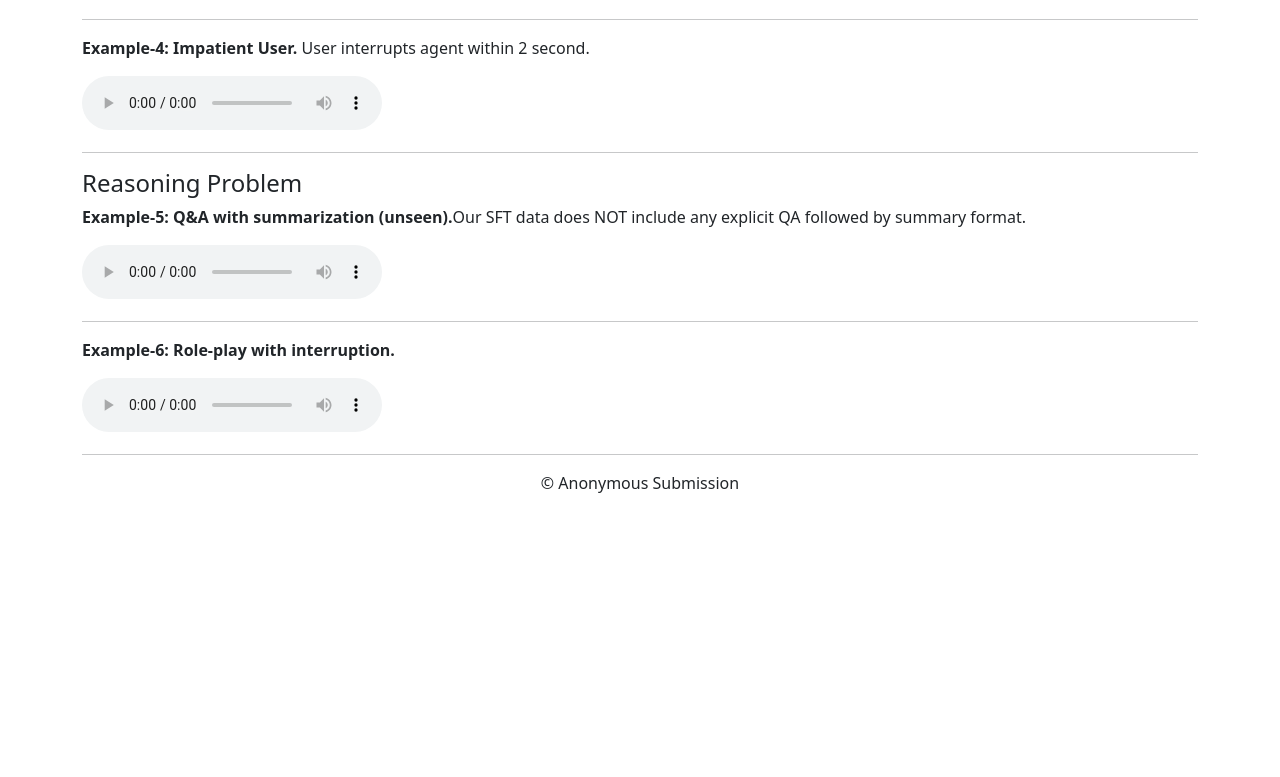
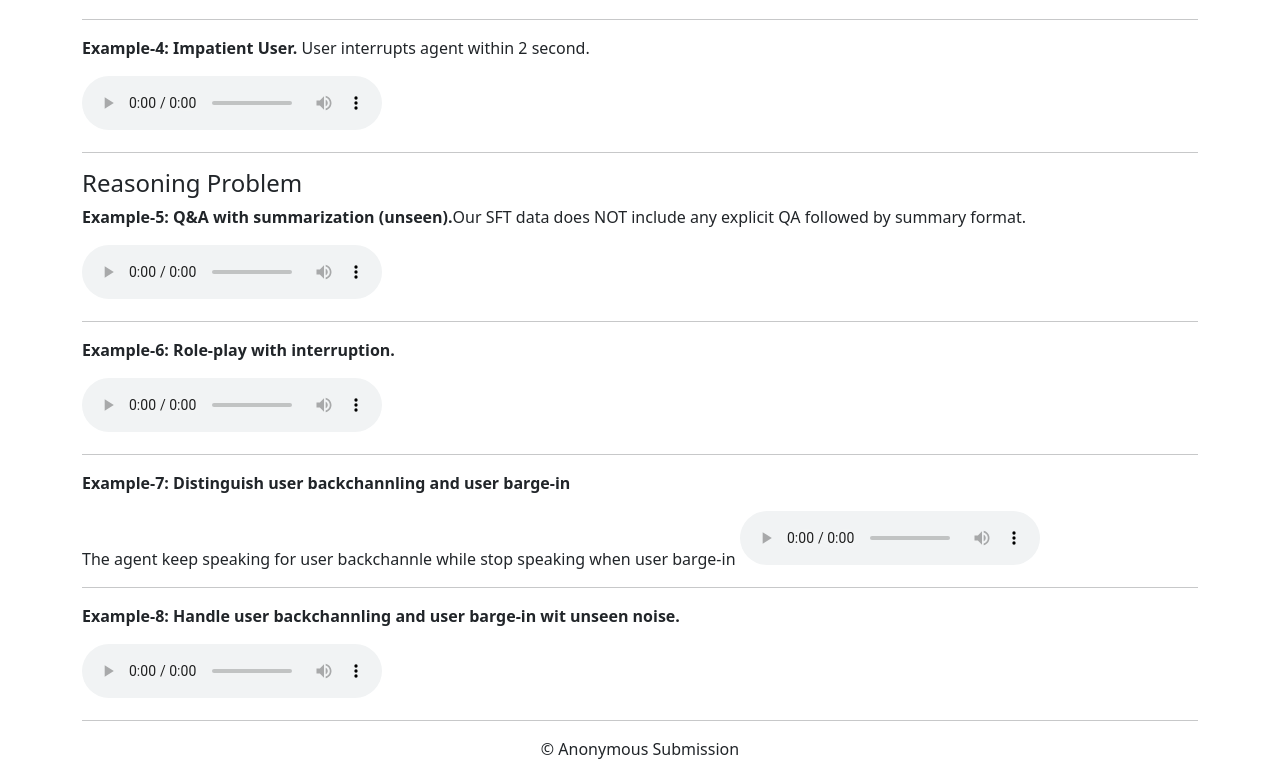
Before and after one commit to 2025anonymous1/COLM-demo, a plain HTML site: page index.html in a window 1280 px wide. Shown: the part 991-1768 px from the top of the page. Before the commit the page ends 1502 px from the top, so only its background shows below. Drawn offline with nearby package versions, Linux system fonts and the light colour scheme.

Commit message:
Update index.html

```diff
--- a/index.html
+++ b/index.html
@@ -69,6 +69,19 @@
                         Your browser does not support the audio element.
                     </audio>
 
+                    <hr>
+                    <p><strong>Example-7: Distinguish user backchannling and user barge-in</strong></p>The agent keep speaking for user backchannle while stop speaking when user barge-in
+                    <audio controls>
+                        <source src="sample7.wav" type="audio/wav">
+                        Your browser does not support the audio element.
+                    </audio>
+
+                    <hr>
+                    <p><strong>Example-8: Handle user backchannling and user barge-in wit unseen noise.</strong></p>
+                    <audio controls>
+                    <source src="sample8.wav" type="audio/wav">
+                        Your browser does not support the audio element.
+                    </audio>
                 </div>
             </div>
         </section>
```
